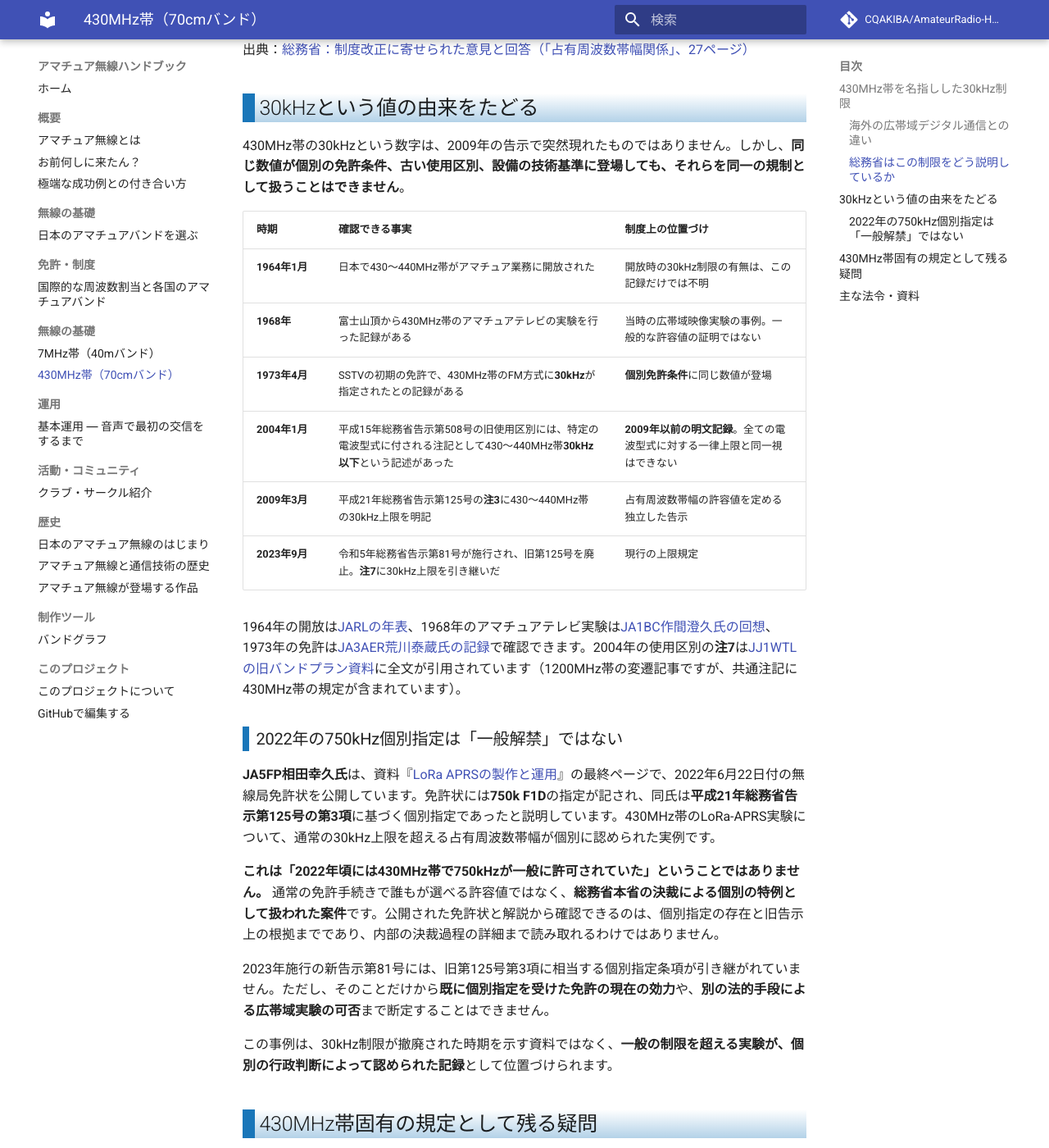
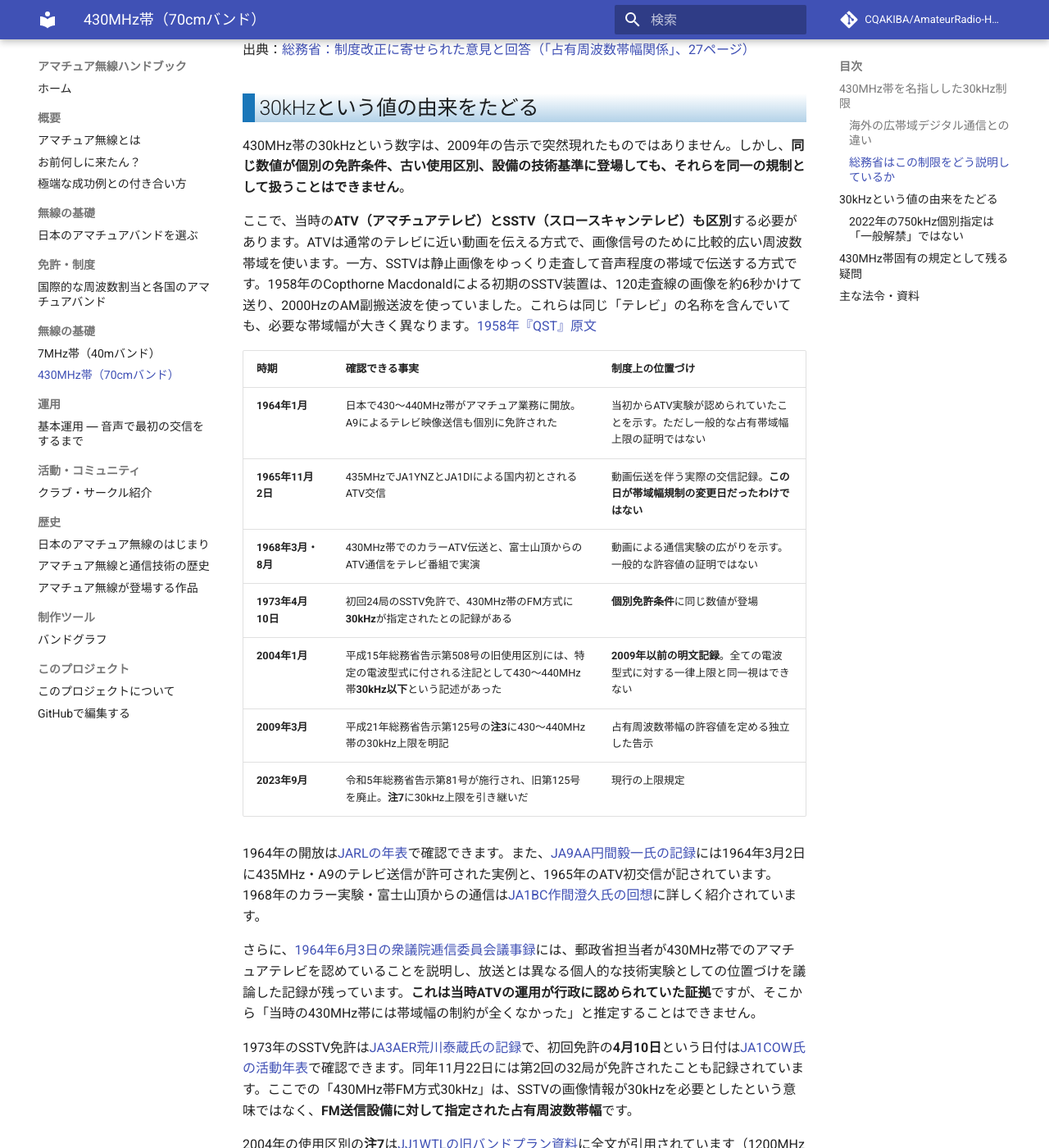
Before and after one commit to CQAKIBA/AmateurRadio-Handbook, an MkDocs documentation site: the page built from docs/02_無線の基礎/430MHz帯.md, in a window 1280 px wide and 1400 px high, scrolled down 1939 px. Shown: the whole window at 82% size. Built offline with MkDocs 1.6.1 and Material for MkDocs 9.7.7, drawn with Linux system fonts in a browser that asks for light colours; comment, search, counter and statistics services are not loaded; some of the changed text lies outside the part shown.

Commit message:
docs: 430MHz帯のATV・SSTV実験と30kHz指定の史料を追加

```diff
--- a/docs/02_無線の基礎/430MHz帯.md
+++ b/docs/02_無線の基礎/430MHz帯.md
@@ -46,16 +46,25 @@
 
 430MHz帯の30kHzという数字は、2009年の告示で突然現れたものではありません。しかし、**同じ数値が個別の免許条件、古い使用区別、設備の技術基準に登場しても、それらを同一の規制として扱うことはできません**。
 
+ここで、当時の**ATV（アマチュアテレビ）とSSTV（スロースキャンテレビ）も区別**する必要があります。ATVは通常のテレビに近い動画を伝える方式で、画像信号のために比較的広い周波数帯域を使います。一方、SSTVは静止画像をゆっくり走査して音声程度の帯域で伝送する方式です。1958年のCopthorne Macdonaldによる初期のSSTV装置は、120走査線の画像を約6秒かけて送り、2000HzのAM副搬送波を使っていました。これらは同じ「テレビ」の名称を含んでいても、必要な帯域幅が大きく異なります。[1958年『QST』原文](https://bruxy.regnet.cz/hamradio/SSTV_Library/Magazine_Articles/QST_1958_August_-_Copthorne_Macdonald_W4ZZI,_A_New_Narrow-Band_Image_Transmission_System._Part_I_-_Principles_of_Slow-Scan_Picture_Reproduction.pdf)
+
 | 時期 | 確認できる事実 | 制度上の位置づけ |
 | --- | --- | --- |
-| **1964年1月** | 日本で430～440MHz帯がアマチュア業務に開放された | 開放時の30kHz制限の有無は、この記録だけでは不明 |
-| **1968年** | 富士山頂から430MHz帯のアマチュアテレビの実験を行った記録がある | 当時の広帯域映像実験の事例。一般的な許容値の証明ではない |
-| **1973年4月** | SSTVの初期の免許で、430MHz帯のFM方式に**30kHz**が指定されたとの記録がある | **個別免許条件**に同じ数値が登場 |
+| **1964年1月** | 日本で430～440MHz帯がアマチュア業務に開放。A9によるテレビ映像送信も個別に免許された | 当初からATV実験が認められていたことを示す。ただし一般的な占有帯域幅上限の証明ではない |
+| **1965年11月2日** | 435MHzでJA1YNZとJA1DIによる国内初とされるATV交信 | 動画伝送を伴う実際の交信記録。**この日が帯域幅規制の変更日だったわけではない** |
+| **1968年3月・8月** | 430MHz帯でのカラーATV伝送と、富士山頂からのATV通信をテレビ番組で実演 | 動画による通信実験の広がりを示す。一般的な許容値の証明ではない |
+| **1973年4月10日** | 初回24局のSSTV免許で、430MHz帯のFM方式に**30kHz**が指定されたとの記録がある | **個別免許条件**に同じ数値が登場 |
 | **2004年1月** | 平成15年総務省告示第508号の旧使用区別には、特定の電波型式に付される注記として430～440MHz帯**30kHz以下**という記述があった | **2009年以前の明文記録**。全ての電波型式に対する一律上限と同一視はできない |
 | **2009年3月** | 平成21年総務省告示第125号の**注3**に430～440MHz帯の30kHz上限を明記 | 占有周波数帯幅の許容値を定める独立した告示 |
 | **2023年9月** | 令和5年総務省告示第81号が施行され、旧第125号を廃止。**注7**に30kHz上限を引き継いだ | 現行の上限規定 |
 
-1964年の開放は[JARLの年表](https://www.jarl.org/Japanese/A_Shiryo/A-6_History/History-02.htm)、1968年のアマチュアテレビ実験は[JA1BC作間澄久氏の回想](https://www.icom.co.jp/personal/beacon/ham_life/ja1bc/4933/)、1973年の免許は[JA3AER荒川泰蔵氏の記録](https://www.icom.co.jp/personal/beacon/ham_life/ja3aer/4883/)で確認できます。2004年の使用区別の**注7**は[JJ1WTLの旧バンドプラン資料](https://jj1wtl.seesaa.net/article/501553392.html)に全文が引用されています（1200MHz帯の変遷記事ですが、共通注記に430MHz帯の規定が含まれています）。
+1964年の開放は[JARLの年表](https://www.jarl.org/Japanese/A_Shiryo/A-6_History/History-02.htm)で確認できます。また、[JA9AA円間毅一氏の記録](https://www.icom.co.jp/personal/beacon/ham_life/ja9aa/5166/)には1964年3月2日に435MHz・A9のテレビ送信が許可された実例と、1965年のATV初交信が記されています。1968年のカラー実験・富士山頂からの通信は[JA1BC作間澄久氏の回想](https://www.icom.co.jp/personal/beacon/ham_life/ja1bc/4933/)に詳しく紹介されています。
+
+さらに、[1964年6月3日の衆議院逓信委員会議事録](https://kokkai.ndl.go.jp/simple/detail?minId=104604816X02719640603)には、郵政省担当者が430MHz帯でのアマチュアテレビを認めていることを説明し、放送とは異なる個人的な技術実験としての位置づけを議論した記録が残っています。**これは当時ATVの運用が行政に認められていた証拠**ですが、そこから「当時の430MHz帯には帯域幅の制約が全くなかった」と推定することはできません。
+
+1973年のSSTV免許は[JA3AER荒川泰蔵氏の記録](https://www.icom.co.jp/personal/beacon/ham_life/ja3aer/4883/)で、初回免許の**4月10日**という日付は[JA1COW氏の活動年表](https://www.catv296.ne.jp/~ja1cow/All_About_JA1COW/history_of_ja1cow.html)で確認できます。同年11月22日には第2回の32局が免許されたことも記録されています。ここでの「430MHz帯FM方式30kHz」は、SSTVの画像情報が30kHzを必要としたという意味ではなく、**FM送信設備に対して指定された占有周波数帯幅**です。
+
+2004年の使用区別の**注7**は[JJ1WTLの旧バンドプラン資料](https://jj1wtl.seesaa.net/article/501553392.html)に全文が引用されています（1200MHz帯の変遷記事ですが、共通注記に430MHz帯の規定が含まれています）。年表上の出来事は[アマチュア無線と通信技術の歴史](../15_歴史/history.md)にもまとめています。
 
 ### 2022年の750kHz個別指定は「一般解禁」ではない
 
```
